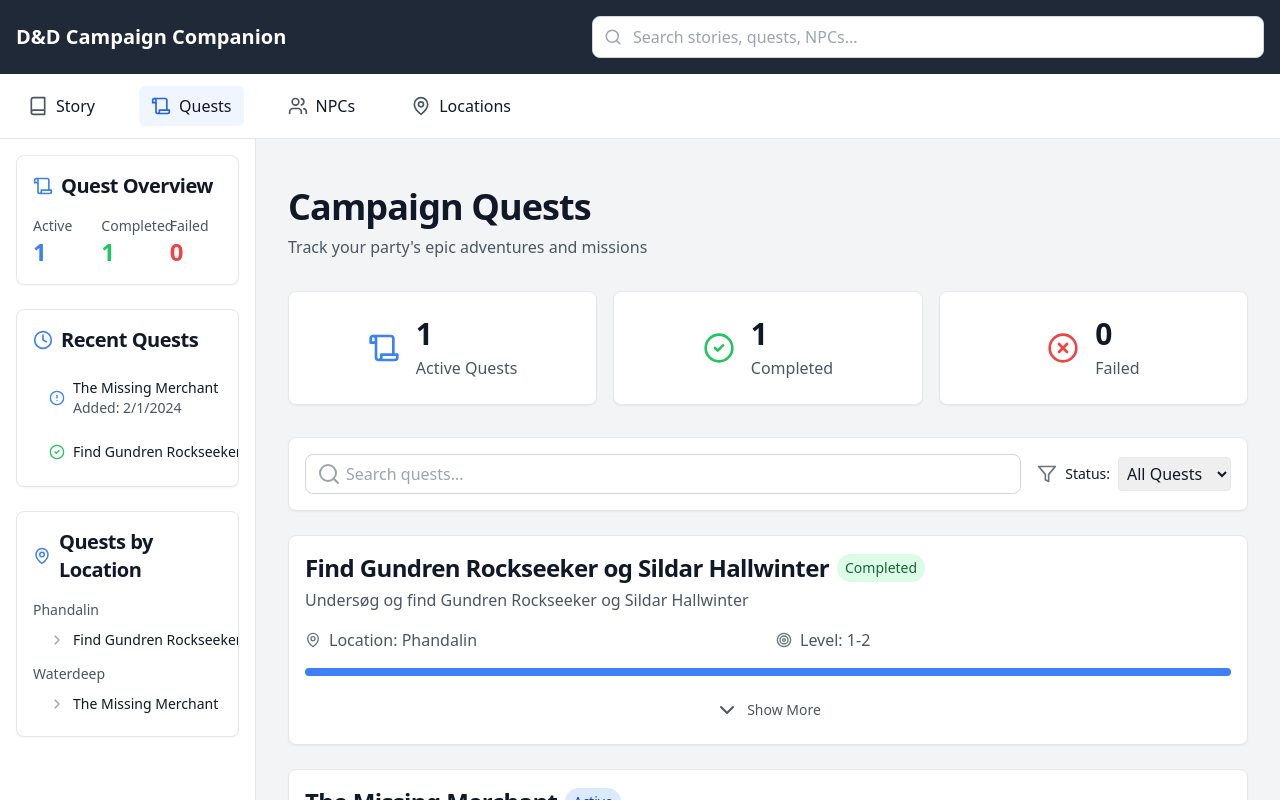
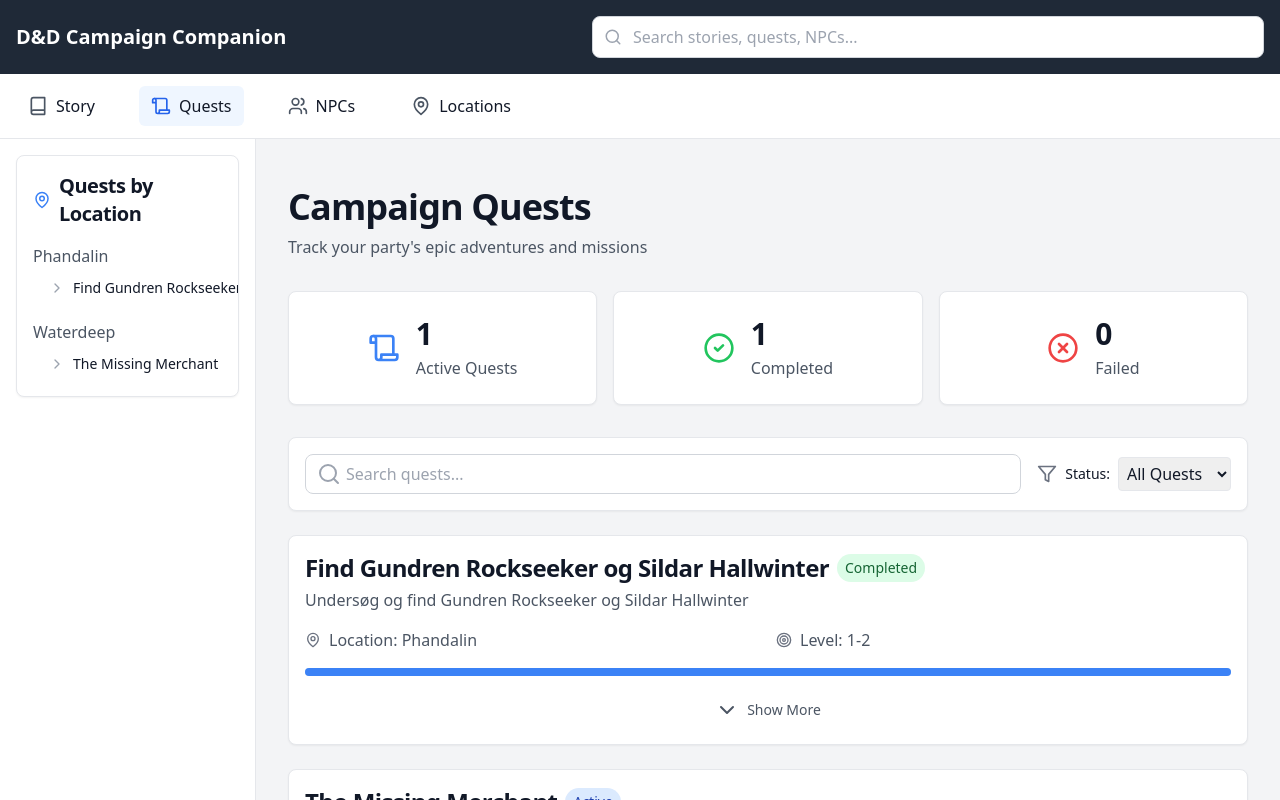
Before and after one commit to Haugenau20/DnDRecap, a React (Create React App) app: page /DnDRecap/quests in a window 1280 px wide. Shown: the top 800 px of the page. Built offline with nearby package versions, Linux system fonts and the light colour scheme.

Commit message:
Cleaned up the quest sidebar

```diff
--- a/src/components/layout/sidebars/QuestSidebar.tsx
+++ b/src/components/layout/sidebars/QuestSidebar.tsx
@@ -4,40 +4,11 @@ import { useQuests } from '../../../hooks/useQuests';
 import Typography from '../../core/Typography';
 import Card from '../../core/Card';
 import Button from '../../core/Button';
-import {
-  Scroll,
-  CheckCircle2,
-  AlertCircle,
-  Clock,
-  Calendar,
-  MapPin,
-  Users,
-  ChevronRight
-} from 'lucide-react';
+import { MapPin, ChevronRight } from 'lucide-react';
 
 const QuestSidebar = () => {
   const navigate = useNavigate();
   const { quests } = useQuests();
-
-  // Calculate quest statistics
-  const stats = useMemo(() => {
-    const active = quests.filter(q => q.status === 'active').length;
-    const completed = quests.filter(q => q.status === 'completed').length;
-    const failed = quests.filter(q => q.status === 'failed').length;
-
-    return { active, completed, failed };
-  }, [quests]);
-
-  // Get recently updated quests
-  const recentQuests = useMemo(() => {
-    return [...quests]
-      .sort((a, b) => {
-        const dateA = a.dateAdded ? new Date(a.dateAdded) : new Date(0);
-        const dateB = b.dateAdded ? new Date(b.dateAdded) : new Date(0);
-        return dateB.getTime() - dateA.getTime();
-      })
-      .slice(0, 3);
-  }, [quests]);
 
   // Group quests by location
   const questsByLocation = useMemo(() => {
@@ -53,70 +24,7 @@ const QuestSidebar = () => {
   }, [quests]);
 
   return (
-    <div className="p-4 space-y-6">
-      {/* Quest Statistics */}
-      <Card>
-        <Card.Content className="space-y-4">
-          <Typography variant="h4" className="flex items-center gap-2">
-            <Scroll className="w-5 h-5 text-blue-500" />
-            Quest Overview
-          </Typography>
-
-          <div className="grid grid-cols-3 gap-4">
-            <div>
-              <Typography variant="body-sm" color="secondary">Active</Typography>
-              <Typography variant="h3" className="text-blue-500">{stats.active}</Typography>
-            </div>
-            <div>
-              <Typography variant="body-sm" color="secondary">Completed</Typography>
-              <Typography variant="h3" className="text-green-500">{stats.completed}</Typography>
-            </div>
-            <div>
-              <Typography variant="body-sm" color="secondary">Failed</Typography>
-              <Typography variant="h3" className="text-red-500">{stats.failed}</Typography>
-            </div>
-          </div>
-        </Card.Content>
-      </Card>
-
-      {/* Recent Quests */}
-      <Card>
-        <Card.Content className="space-y-4">
-          <Typography variant="h4" className="flex items-center gap-2">
-            <Clock className="w-5 h-5 text-blue-500" />
-            Recent Quests
-          </Typography>
-
-          <div className="space-y-2">
-            {recentQuests.map(quest => (
-              <Button
-                key={quest.id}
-                variant="ghost"
-                onClick={() => navigate(`/quests?highlight=${quest.id}`)}
-                className="w-full"
-                centered={false}
-              >
-                <div className="flex items-center gap-2 w-full">
-                  {quest.status === 'active' && <AlertCircle className="w-4 h-4 text-blue-500" />}
-                  {quest.status === 'completed' && <CheckCircle2 className="w-4 h-4 text-green-500" />}
-                  {quest.status === 'failed' && <AlertCircle className="w-4 h-4 text-red-500" />}
-                  <div className="flex-1 text-left">
-                    <Typography variant="body-sm" className="font-medium truncate">
-                      {quest.title}
-                    </Typography>
-                    {quest.dateAdded && (
-                      <Typography variant="body-sm" color="secondary">
-                        Added: {new Date(quest.dateAdded).toLocaleDateString()}
-                      </Typography>
-                    )}
-                  </div>
-                </div>
-              </Button>
-            ))}
-          </div>
-        </Card.Content>
-      </Card>
-
+    <div className="p-4">
       {/* Quests by Location */}
       <Card>
         <Card.Content className="space-y-4">
@@ -125,10 +33,10 @@ const QuestSidebar = () => {
             Quests by Location
           </Typography>
 
-          <div className="space-y-2">
+          <div className="space-y-4">
             {Object.entries(questsByLocation).map(([location, locationQuests]) => (
               <div key={location} className="space-y-1">
-                <Typography variant="body-sm" color="secondary" className="font-medium">
+                <Typography variant="body" color="secondary" className="font-medium">
                   {location}
                 </Typography>
                 {locationQuests.map(quest => (
@@ -136,13 +44,17 @@ const QuestSidebar = () => {
                     key={quest.id}
                     variant="ghost"
                     size="sm"
-                    onClick={() => navigate(`/quests?highlight=${quest.id}`)}
+                    onClick={() => navigate(`/quests?highlight=${encodeURIComponent(quest.id)}`)}
                     className="w-full pl-4"
                     centered={false}
                   >
                     <div className="flex items-center gap-2 w-full">
-                      <ChevronRight className="w-4 h-4 text-gray-400" />
-                      <Typography variant="body-sm" className="truncate">
+                      <ChevronRight className="w-4 h-4 text-gray-400 flex-shrink-0" />
+                      <Typography
+                        variant="body-sm"
+                        className="truncate max-w-[180px]"
+                        title={quest.title} // Shows full title on hover
+                      >
                         {quest.title}
                       </Typography>
                     </div>
@@ -153,8 +65,6 @@ const QuestSidebar = () => {
           </div>
         </Card.Content>
       </Card>
-
-      {/* Quest Deadlines & Calendar Integration Could Be Added Here */}
     </div>
   );
 };
--- a/src/pages/QuestsPage.tsx
+++ b/src/pages/QuestsPage.tsx
@@ -1,5 +1,6 @@
 // pages/QuestsPage.tsx
-import React, { useState, useMemo } from 'react';
+import React, { useState, useMemo, useEffect } from 'react';
+import { useLocation } from 'react-router-dom';
 import Typography from '../components/core/Typography';
 import Card from '../components/core/Card';
 import Input from '../components/core/Input';
@@ -17,6 +18,26 @@ interface QuestData {
 const questData = rawQuestData as QuestData;
 
 const QuestsPage: React.FC = () => {
+  const location = useLocation();
+  const searchParams = new URLSearchParams(location.search);
+  const highlightedQuestId = searchParams.get('highlight');
+
+  // Scroll to highlighted quest when the URL changes
+  useEffect(() => {
+    if (highlightedQuestId) {
+      const element = document.getElementById(`quest-${highlightedQuestId}`);
+      if (element) {
+        // Add a small delay to ensure DOM is ready
+        setTimeout(() => {
+          element.scrollIntoView({
+            behavior: 'smooth',
+            block: 'center'
+          });
+        }, 100);
+      }
+    }
+  }, [highlightedQuestId]);
+
   // State for filters
   const [statusFilter, setStatusFilter] = useState<QuestStatus | 'all'>('all');
   const [searchQuery, setSearchQuery] = useState('');
@@ -140,9 +161,24 @@ const QuestsPage: React.FC = () => {
 
       {/* Quest List */}
       <div className="space-y-6">
-        {filteredQuests.map(quest => (
-          <QuestCard key={quest.id} quest={quest} />
-        ))}
+        {filteredQuests.map(quest => {
+          const location = useLocation();
+          const searchParams = new URLSearchParams(location.search);
+          const highlightedQuestId = searchParams.get('highlight');
+          const isHighlighted = highlightedQuestId === quest.id;
+
+          return (
+            <div
+              key={quest.id}
+              id={`quest-${quest.id}`}
+              className={`transition-all duration-300 ${
+                isHighlighted ? 'ring-2 ring-blue-500 ring-offset-2 rounded-lg' : ''
+              }`}
+            >
+              <QuestCard quest={quest} />
+            </div>
+          );
+        })}
 
         {filteredQuests.length === 0 && (
           <Card>
```
